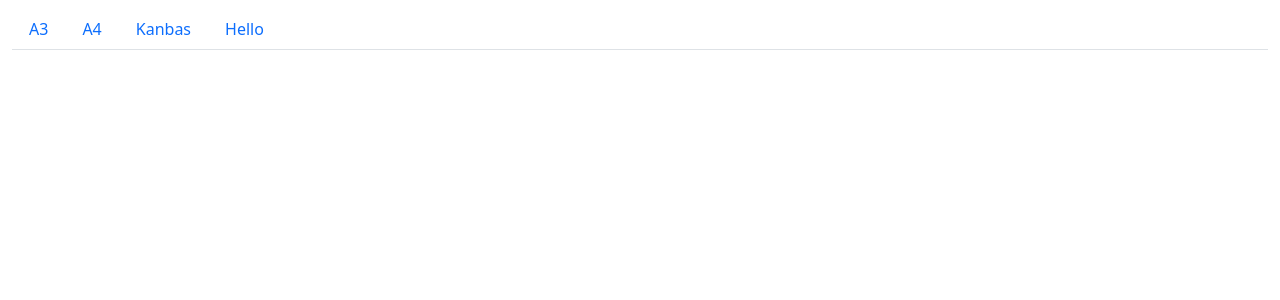
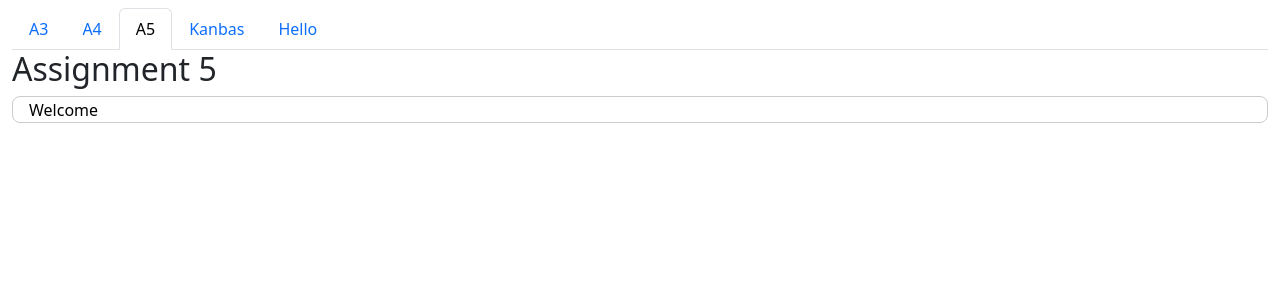
Before and after one commit to ewillia1/kanbas-react-web-app, a React (Create React App) app: page /#/Labs/a5 in a window 1280 px wide. Shown: the top 300 px of the page. Built offline with nearby package versions, Linux system fonts and the light colour scheme.

Commit message:
Created an Assignment5 React.js component to test the Node HTTP server.

```diff
--- /dev/null
+++ b/src/Labs/a5/index.css
@@ -0,0 +1,11 @@
+.wd-border {
+    border: 1px solid #ccc!important;
+}
+
+.wd-container {
+    padding: 0.01em 16px;
+}
+
+.wd-round-xlarge {
+    border-radius: 8px;
+}
--- a/src/Labs/a5/index.tsx
+++ b/src/Labs/a5/index.tsx
@@ -1,7 +1,14 @@
+import "./index.css";
+
 function Assignment5() {
     return (
-        <div className="container">
+        <div>
             <h2>Assignment 5</h2>
+            <div className="wd-container wd-border wd-round-xlarge">
+                <a href="http://localhost:4000/a5/welcome" style={{textDecoration: "none", color: "black"}} >
+                    Welcome
+                </a>
+            </div>
         </div>
     );
 }
--- a/src/Labs/index.tsx
+++ b/src/Labs/index.tsx
@@ -4,6 +4,7 @@ import Nav from "../Nav";
 import Assignment3 from "./a3";
 import Assignment4 from "./a4";
 import {Routes, Route, Navigate} from "react-router";
+import Assignment5 from "./a5";
 
 function Labs() {
 return (
@@ -14,6 +15,7 @@ return (
                 <Route path="/" element={<Navigate to="/Labs/a3"/>}/>
                 <Route path="a3/*" element={<Assignment3/>}/>
                 <Route path="a4" element={<Assignment4/>}/>
+                <Route path="a5" element={<Assignment5/>}/>
             </Routes>
         </div>
     </Provider>
--- a/src/Nav.tsx
+++ b/src/Nav.tsx
@@ -9,6 +9,7 @@ function Nav() {
         <nav className="nav nav-tabs mt-2">
             <Link to="/Labs/a3" className={`nav-link ${pathname.includes("a3") ? "active" : ""}`}>A3</Link>
             <Link to="/Labs/a4" className={`nav-link ${pathname.includes("a4") ? "active" : ""}`}>A4</Link>
+            <Link to="/Labs/a5" className={`nav-link ${pathname.includes("a5") ? "active" : ""}`}>A5</Link>
             <Link to="/Kanbas"className={`nav-link ${pathname.includes("Kanbas") ? "active" : ""}`}>Kanbas</Link>
             <Link to="/hello" className={`nav-link ${pathname.includes("hello") ? "active" : ""}`}>Hello</Link>
         </nav>
```
